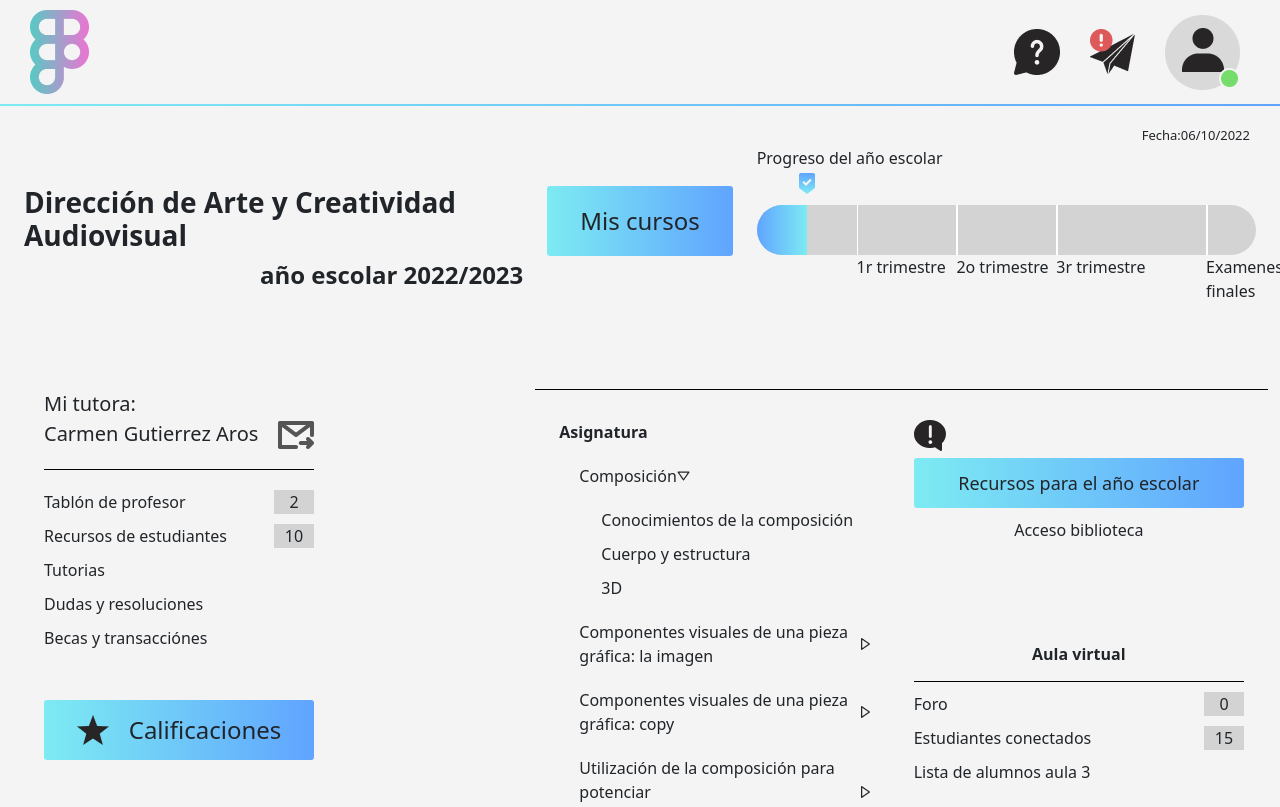
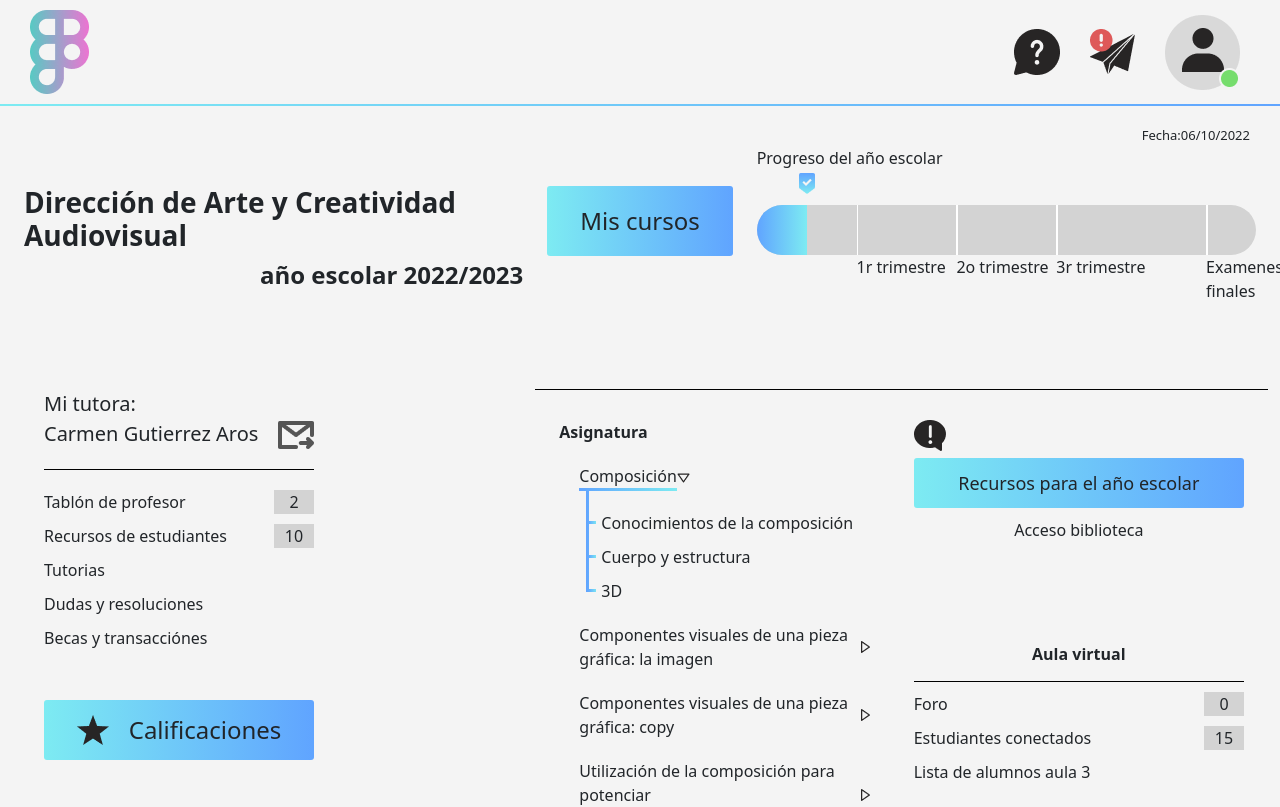
Before and after one commit to YesseniaColocho/aula-virtual, a Vue app: page / in a window 1280 px wide. Shown: the top 807 px of the page. Built offline with nearby package versions, Linux system fonts and the light colour scheme.

Commit message:
AV-10: Añadir lineas de lista

```diff
--- a/src/assets/base.scss
+++ b/src/assets/base.scss
@@ -74,10 +74,11 @@ body {
   -webkit-font-smoothing: antialiased;
   -moz-osx-font-smoothing: grayscale;
 
-  .row{
+  .row {
     margin: 0;
   }
 }
+
 ::-webkit-scrollbar {
   width: 10px;
 }
@@ -98,3 +99,31 @@ body {
 ::-webkit-scrollbar-thumb:hover {
   background: rgb(135, 135, 135);
 }
+
+.linea-color {
+  border-image-slice: 1;
+  border-width: 3px;
+  border-image-source: linear-gradient(to right, #60A4FF, #7DEBF2);
+  border-bottom: 3px solid;
+}
+
+ul.lineas-lista {
+  li span::before {
+    content: "";
+    height: 160%;
+    width: 10px;
+    border-image-slice: 1;
+    border-width: 3px;
+    border-image-source: linear-gradient(to right, #60A4FF, #7DEBF2);
+    border-bottom: 3px solid;
+    border-left: 3px solid;
+    position: absolute;
+    bottom: 10px;
+    left: -15px;
+    z-index: -1;
+  }
+
+  li:first-child span::before {
+    height: 150%;
+  }
+}
--- a/src/views/ComposicionView.vue
+++ b/src/views/ComposicionView.vue
@@ -104,15 +104,16 @@
                         <strong>La asignatura</strong>
 
                         <div class="modulos">
-                            Módulo 1
+                            <span class="linea-color">Módulo 1</span>
                             <img src="public/flecha-abajo.png" />
                         </div>
 
                         <div>
-                            <ul class="informacion-asignatura">
-                                <li>Introducción</li>
-                                <li>Ejercicio 1: Arte y modelado en nuevas tecnologías</li>
-                                <li>Ejercicio 2: Estructura osea natural y animal. Conocmientos básicos</li>
+                            <ul class="informacion-asignatura lineas-lista">
+                                <li><span>Introducción</span></li>
+                                <li><span>Ejercicio 1: Arte y modelado en nuevas tecnologías</span></li>
+                                <li><span>Ejercicio 2: Estructura osea natural y animal. Conocmientos básicos</span>
+                                </li>
                             </ul>
                         </div>
 
--- a/src/views/HomeView.vue
+++ b/src/views/HomeView.vue
@@ -42,8 +42,8 @@
 
           <div class="informacion-clases">
 
-            <ul class="lista-elementos">
-              <li>Tablón de profesor <div class="recuadro">2</div>
+            <ul class="lista-elementos ">
+              <li>Tablón de profesor<div class="recuadro">2</div>
               </li>
               <li>Recursos de estudiantes<div class="recuadro">10</div>
               </li>
@@ -75,14 +75,14 @@
             <div class="lado-izquierdo">
 
               <div class="composicion">
-                Composición
+                <span class="linea-color">Composición</span>
                 <img src="public/flecha-abajo.png" />
               </div>
 
-              <ul class="lista">
-                <li>Conocimientos de la composición</li>
-                <li>Cuerpo y estructura</li>
-                <li>3D</li>
+              <ul class="lista lineas-lista">
+                <li> <span>Conocimientos de la composición</span></li>
+                <li><span>Cuerpo y estructura</span></li>
+                <li><span>3D</span></li>
 
               </ul>
 
@@ -266,7 +266,9 @@ import BarraCurso from '../components/BarraCurso.vue';
   align-items: center;
   font-weight: 500;
 }
-.mis-cursos, .titulo{
+
+.mis-cursos,
+.titulo {
   margin-top: 40px;
 }
 
@@ -292,7 +294,7 @@ import BarraCurso from '../components/BarraCurso.vue';
   }
 
   div.composicion {
-    justify-content: unset
+    justify-content: unset;
   }
 }
 
```
